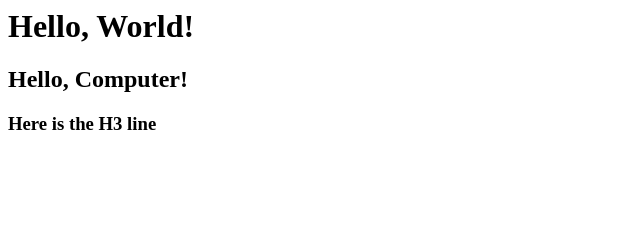
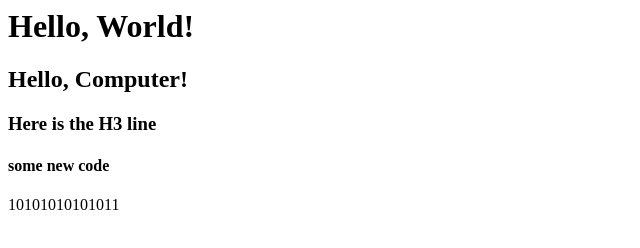
Before and after one commit to MaeveL/MaeveL.github.io, a plain HTML site: page Index.html in a window 1280 px wide. Shown: the whole page, without its empty margins (0-640 px from the left). Drawn offline with Linux system fonts and the light colour scheme.

Commit message:
Paragraph line added

```diff
--- a/Index.html
+++ b/Index.html
@@ -3,3 +3,7 @@
 <h2>Hello, Computer!</h2>
 
 <h3>Here is the H3 line</h3>
+
+<h4>some new code</h4>
+
+<p>10101010101011</p>
```
